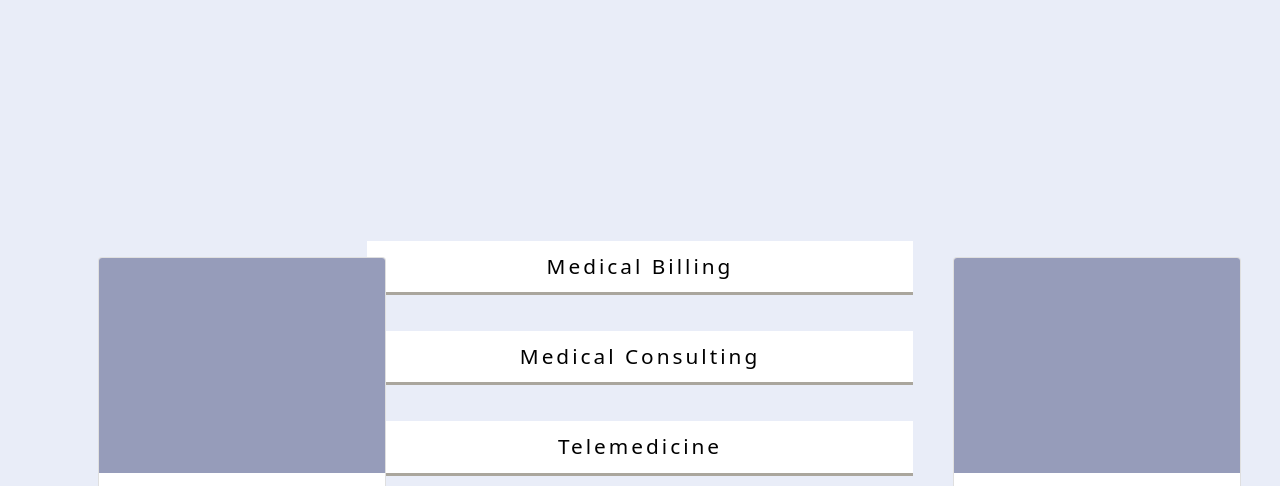
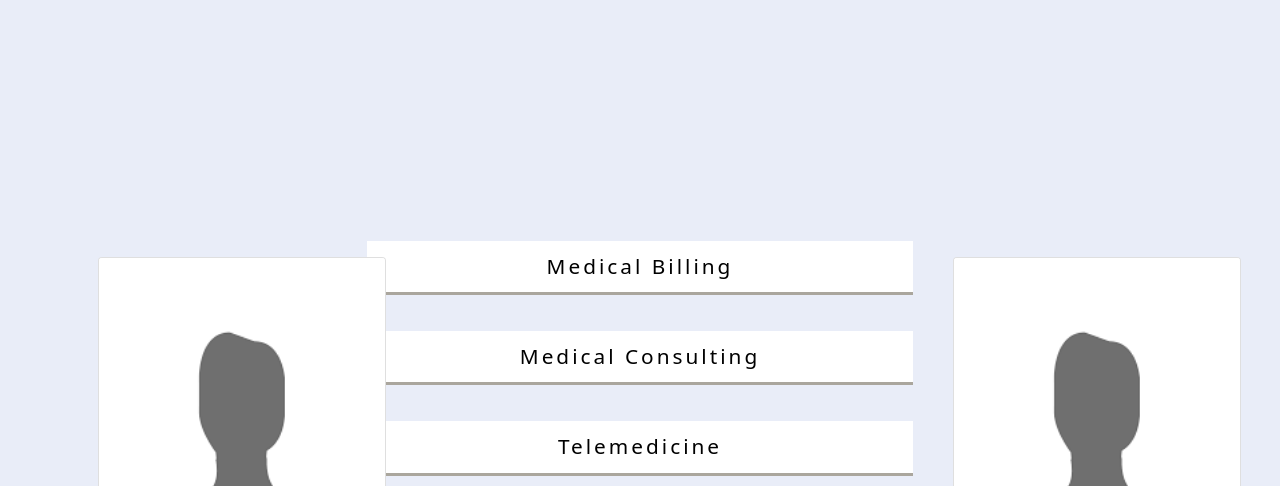
Before and after one commit to JawahirAl/MedSmart, a plain HTML site: page services.html in a window 1280 px wide. Shown: the part 282-768 px from the top of the page. Drawn offline with nearby package versions, Linux system fonts and the light colour scheme.

Commit message:
FINAL! 12/10

```diff
--- a/services.html
+++ b/services.html
@@ -94,7 +94,7 @@
     <div class="row">
       <div class="col">
         <div class="card align-items-center " style="width: 18rem;">
-          <img src="images/placeholder.png" class="card-img-top" alt="...">
+          <img src="images/icon.png" class="card-img-top" alt="...">
           <div class="card-body">
             <p class="card-text">Extremely happy with this company and highly recommend</p>
           </div>
@@ -135,7 +135,7 @@
       <div class="col">
         <div class="service-card">
           <div class="card align-items-center" style="width: 18rem;">
-            <img src="images/placeholder.png" class="card-img-top" alt="...">
+            <img src="images/icon.png" class="card-img-top" alt="...">
             <div class="card-body">
               <p class="card-text">It's been a pleasure working with MedSmart, they maintained contact and were very
                 clear in our communication. </p>
```
Also changed, not shown: images/icon.png (added).
